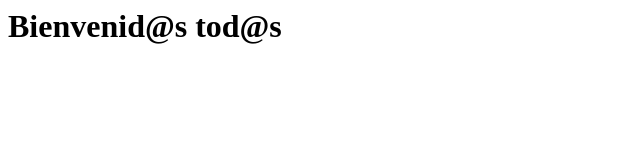
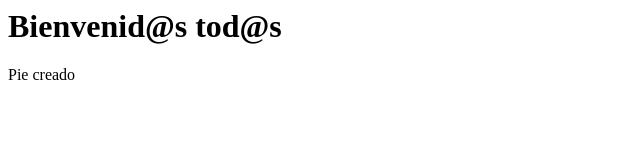
Before and after one commit to lrelosegui/git-thinktic, a plain HTML site: page index.html in a window 1280 px wide. Shown: the full height of the page, 0-640 px from the left. Drawn offline with Linux system fonts and the light colour scheme.

Commit message:
Cambio en index.html

```diff
--- a/index.html
+++ b/index.html
@@ -5,4 +5,7 @@
 	<body>
 		<h1>Bienvenid@s tod@s</h1>
 	</body>
+	<footer>
+		Pie creado
+	</footer>
 </html>
```
